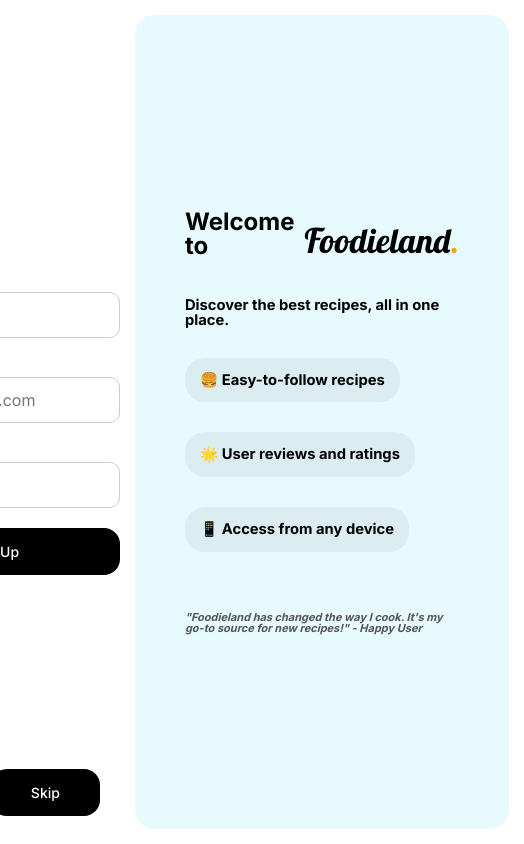
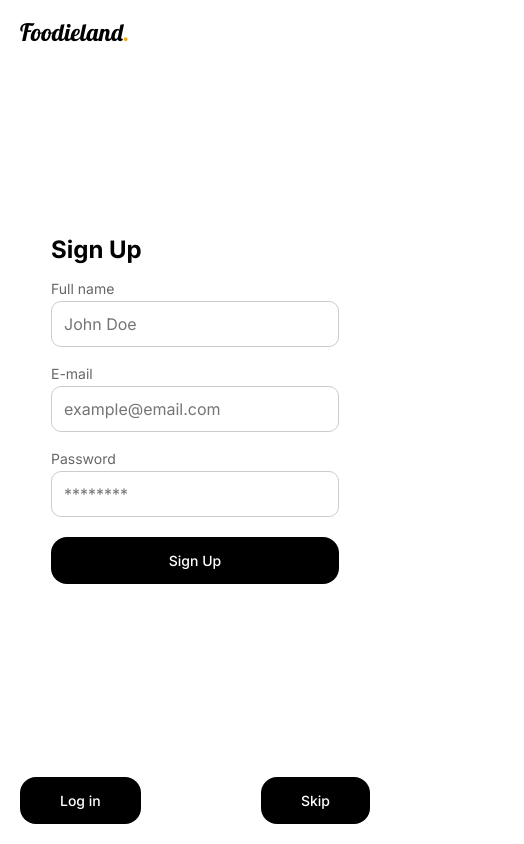
Before and after one commit to skmkqw/Foodieland, a Next.js app in the folder frontend/foodieland-app/: page /register in a window 390 px wide. Shown: the whole page, 524 px wide, since content can reach past the window. Built offline with nearby package versions, Linux system fonts and the light colour scheme.

Commit message:
Shared layout for auth route group

```diff
--- /dev/null
+++ b/frontend/foodieland-app/app/(auth)/layout.tsx
@@ -0,0 +1,12 @@
+import styles from './page.module.css'
+import {Promosection} from "@/components";
+import {useEffect, useState} from "react";
+export default function AuthLayout({ children } : { readonly children: React.ReactNode; })
+{
+    return (
+        <main className={styles.login}>
+            {children}
+            <Promosection/>
+        </main>
+    );
+}
--- a/frontend/foodieland-app/app/(auth)/page.module.css
+++ b/frontend/foodieland-app/app/(auth)/page.module.css
@@ -9,35 +9,6 @@
     display: flex;
     flex-direction: column;
     justify-content: space-between;
-}
-
-.loginRight {
-    flex: 0 1 50%;
-    padding: 15px;
-}
-.loginRightContainer {
-    padding: 30px;
-    background-color: #E7FAFE;
-    border-radius: 20px;
-    height: 100%;
-    display: flex;
-    align-items: center;
-    justify-content: flex-end;
-}
-.loginRightContent {
-    display: flex;
-    flex-direction: column;
-    gap: 30px;
-    max-width: 400px;
-    text-align: right;
-}
-
-.loginRightContent > p {
-    font-size: 26px;
-    font-weight: bold;
-    color: #666666;
-    letter-spacing: 1px;
-    line-height: 100%;
 }
 
 .loginHeader {
--- a/frontend/foodieland-app/app/(auth)/register/page.tsx
+++ b/frontend/foodieland-app/app/(auth)/register/page.tsx
@@ -7,7 +7,6 @@
 export default function Register()
 {
     return (
-        <main className={styles.login}>
         <div className={styles.loginLeft}>
             <div className={styles.loginHeader}>
                 <Logo fontsize={24}/>
@@ -31,11 +30,5 @@
                 </div>
             </div>
         </div>
-            <div className={styles.loginRight}>
-                <div className={styles.loginRightContainer}>
-                    <Promosection/>
-                </div>
-            </div>
-        </main>
     );
 }
--- a/frontend/foodieland-app/components/Promosection.tsx
+++ b/frontend/foodieland-app/components/Promosection.tsx
@@ -1,8 +1,27 @@
+'use client'
+
 import styles from './promo.module.css';
 import Logo from "@/components/Logo";
+import {useEffect, useState} from "react";
 export default function Promosection()
 {
+    const [mobile, setMobile] = useState(true)
+
+    useEffect(() => {
+        const updateMobile = () => {
+            setMobile(window.innerWidth > 900)
+        }
+
+        updateMobile()
+        window.addEventListener('resize', updateMobile)
+        return () => {
+            window.removeEventListener('resize', updateMobile)
+        }
+    }, [])
+
     return (
+        mobile ? <div className={styles.loginRight}>
+            <div className={styles.loginRightContainer}>
                 <div className={styles.container}>
                     <div className={styles.slogan}>
                         <h1>Welcome to </h1>
@@ -18,5 +37,7 @@
                         "Foodieland has changed the way I cook. It's my go-to source for new recipes!" - Happy User
                     </blockquote>
                 </div>
+            </div>
+        </div> : <></>
     );
 }
--- a/frontend/foodieland-app/components/index.ts
+++ b/frontend/foodieland-app/components/index.ts
@@ -1,7 +1,7 @@
 import Logo from "@/components/Logo";
 import Button from "@/components/Button";
-import LoginForm from "@/components/LoginForm";
-import RegisterForm from "@/components/RegisterForm";
+import LoginForm from "@/components/forms/LoginForm";
+import RegisterForm from "@/components/forms/RegisterForm";
 import Promosection from "@/components/Promosection";
 
 export {
--- a/frontend/foodieland-app/components/promo.module.css
+++ b/frontend/foodieland-app/components/promo.module.css
@@ -1,3 +1,17 @@
+.loginRight {
+    flex: 0 1 50%;
+    padding: 15px;
+}
+.loginRightContainer {
+    padding: 30px;
+    background-color: #E7FAFE;
+    border-radius: 20px;
+    height: 100%;
+    display: flex;
+    align-items: center;
+    justify-content: flex-end;
+}
+
 .container {
     padding: 20px;
     display: flex;
```
Also changed, not shown: frontend/foodieland-app/app/(auth)/login/page.tsx (+0 -22 lines), frontend/foodieland-app/components/forms/LoginForm.tsx (renamed from frontend/foodieland-app/components/LoginForm.tsx), frontend/foodieland-app/components/forms/RegisterForm.tsx (renamed from frontend/foodieland-app/components/RegisterForm.tsx), frontend/foodieland-app/components/forms/form.module.css (renamed from frontend/foodieland-app/components/form.module.css). Lines whose indentation alone changed are shown as unchanged.
